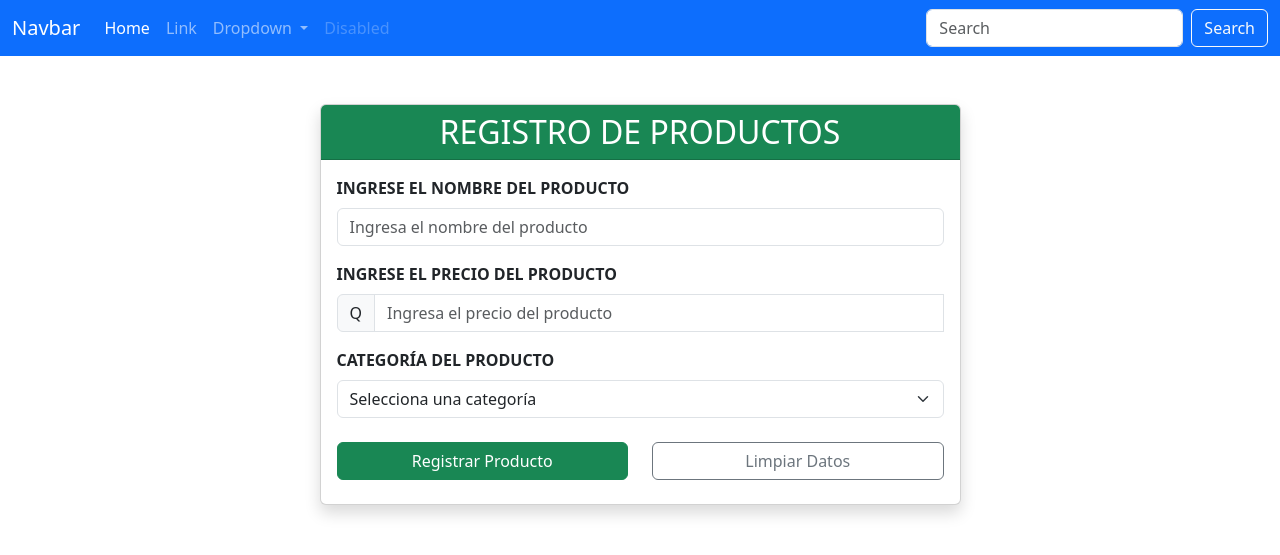
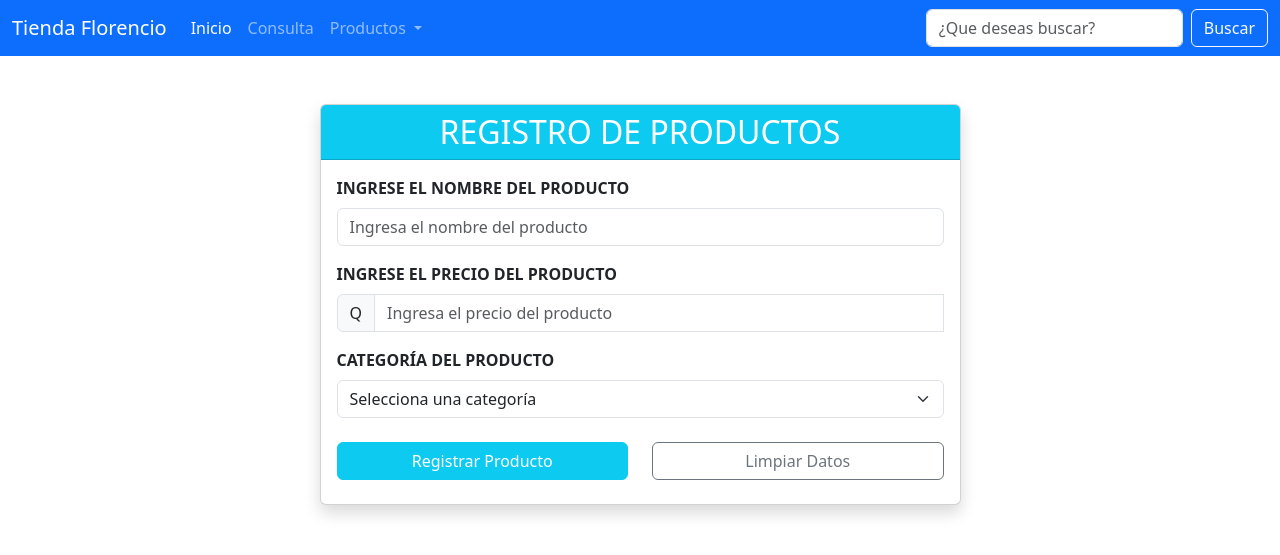
Before and after one commit to Juarezgump/-crud-productos, a PHP site: page /productos/productos.php in a window 1280 px wide. Shown: the top 555 px of the page. Run offline with PHP 8.4, Linux system fonts and the light colour scheme.

Commit message:
Segundo commit

```diff
--- a/views/productos/productos.php
+++ b/views/productos/productos.php
@@ -7,7 +7,7 @@ include_once '../templates/header.php';
         <div class="row justify-content-center">
             <div class="col-lg-7">
                 <div class="card shadow">
-                    <div class="card-header bg-success text-white">
+                    <div class="card-header bg-info text-white">
                         <h2 class="text-center mb-0">REGISTRO DE PRODUCTOS</h2>
                     </div>
                     <div class="card-body">
@@ -52,7 +52,7 @@ include_once '../templates/header.php';
 
                             <div class="row mt-4">
                                 <div class="col-md-6 mb-2">
-                                    <button type="submit" class="btn btn-success w-100">
+                                    <button type="submit" class="btn btn-info text-white w-100">
                                         Registrar Producto
                                     </button>
                                 </div>
--- a/views/templates/navbar.php
+++ b/views/templates/navbar.php
@@ -1,35 +1,33 @@
 <nav class="navbar navbar-expand-lg navbar-dark bg-primary">
   <div class="container-fluid">
-    <a class="navbar-brand" href="#">Navbar</a>
+    <a class="navbar-brand" href="#">Tienda Florencio</a>
     <button class="navbar-toggler" type="button" data-bs-toggle="collapse" data-bs-target="#navbarSupportedContent" aria-controls="navbarSupportedContent" aria-expanded="false" aria-label="Toggle navigation">
       <span class="navbar-toggler-icon"></span>
     </button>
     <div class="collapse navbar-collapse" id="navbarSupportedContent">
       <ul class="navbar-nav me-auto mb-2 mb-lg-0">
         <li class="nav-item">
-          <a class="nav-link active" aria-current="page" href="#">Home</a>
+          <a class="nav-link active" aria-current="page" href="#">Inicio</a>
         </li>
         <li class="nav-item">
-          <a class="nav-link" href="#">Link</a>
+          <a class="nav-link" href="#">Consulta</a>
         </li>
         <li class="nav-item dropdown">
           <a class="nav-link dropdown-toggle" href="#" role="button" data-bs-toggle="dropdown" aria-expanded="false">
-            Dropdown
+            Productos
           </a>
           <ul class="dropdown-menu">
-            <li><a class="dropdown-item" href="#">Action</a></li>
-            <li><a class="dropdown-item" href="#">Another action</a></li>
+            <li><a class="dropdown-item" href="#">Cocina</a></li>
+            <li><a class="dropdown-item" href="#">Interiores</a></li>
             <li><hr class="dropdown-divider"></li>
-            <li><a class="dropdown-item" href="#">Something else here</a></li>
+            <li><a class="dropdown-item" href="#">Exteriores</a></li>
           </ul>
         </li>
-        <li class="nav-item">
-          <a class="nav-link disabled" aria-disabled="true">Disabled</a>
-        </li>
+
       </ul>
       <form class="d-flex" role="search">
-        <input class="form-control me-2" type="search" placeholder="Search" aria-label="Search">
-        <button class="btn btn-outline-light" type="submit">Search</button>
+        <input class="form-control me-2" type="search" placeholder="¿Que deseas buscar?" aria-label="Search">
+        <button class="btn btn-outline-light" type="submit">Buscar</button>
       </form>
     </div>
   </div>
```
